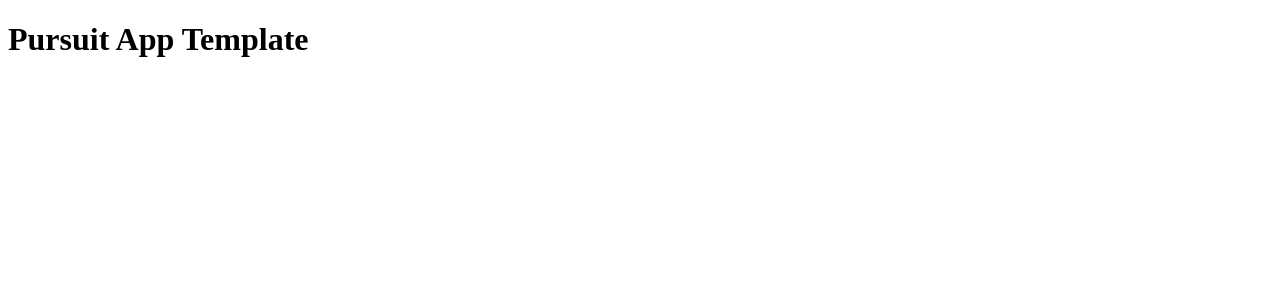
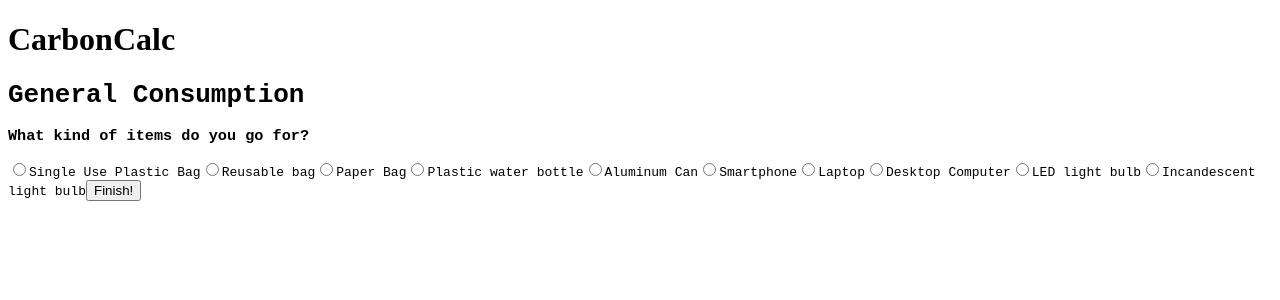
Before and after one commit to DestinyJoyner/CarbonCalc-ClimateHack, a React (Create React App) app: page /general in a window 1280 px wide. Shown: the top 300 px of the page. Built offline with nearby package versions, Linux system fonts and the light colour scheme; the HTML template or start-up script is replaced by a standard one.

Commit message:
added react-router-dom package, created routes in app.js, homeConsumption file and general added data

```diff
--- a/package.json
+++ b/package.json
@@ -6,6 +6,7 @@
     "eslint-plugin-jsx-a11y": "^6.7.1",
     "react": "^18.2.0",
     "react-dom": "^18.2.0",
+    "react-router-dom": "^6.10.0",
     "react-scripts": "5.0.1",
     "serve": "^11.3.2"
   },
--- a/src/App.js
+++ b/src/App.js
@@ -1,9 +1,32 @@
-import './App.css';
+import { BrowserRouter as Router, Routes, Route } from "react-router-dom";
+import "./App.css";
+
+//components
+import HomeConsumption from "./Components/HomeConsumption";
+import Home from "./Components/Home";
+import Food from "./Components/Food";
+import Results from "./Components/Results";
+import Tips from "./Components/Tips";
+import Transportation from "./Components/Transportation";
+import General from "./Components/General";
 
 function App() {
   return (
     <div className="App">
-      <h1>Pursuit App Template</h1>
+      <h1>CarbonCalc</h1>
+      <Router>
+        <main>
+          <Routes>
+            <Route path="/home" element={<Home />} />
+            <Route path="/Transportation" element={<Transportation />} />
+            <Route path="/food" element={<Food />} />
+            <Route path="/homeConsumption" element={<HomeConsumption />} />
+            <Route path="/general" element={<General />} />
+            <Route path="/results" element={<Results />} />
+            <Route path="/tips" element={<Tips />} />
+          </Routes>
+        </main>
+      </Router>
     </div>
   );
 }
--- a/src/Components/General.js
+++ b/src/Components/General.js
@@ -1,52 +1,112 @@
-import React from 'react'
-//! import data => and wasnt sure so i didint add the value in the form.. #GOOD LUCK
+import React from "react";
+import { useNavigate } from "react-router-dom";
+import categories from "../data.js";
+
 export default function General() {
-
-
-
-
-
-
+  const navigate = useNavigate();
+  // "general consumption": {
+  //     "Single-use plastic bag": 3.08,
+  //     "Plastic water bottle": 5.28,
+  //     "Aluminum can": 0.44,
+  //     "Paper bag": 0.1,
+  //     "Reusable bag": 0,
+  //     "Smartphone": 11.2,
+  //     "Laptop": 36.8,
+  //     "Desktop computer": 74,
+  //     "LED light bulb": 0.48,
+  //     "Incandescent light bulb": 5.6
+  //   }
 
   return (
-    <div>
-
+    <div className="general" style={{ fontFamily: "monospace" }}>
       <h1>General Consumption</h1>
 
-        <form action="">
+      <form>
+        <h3> What kind of items do you go for?</h3>
         <label htmlFor="plastic-bag">
-    <input type="checkbox" id="plastic-bag" value="?_?" />
+          <input
+            type="radio"
+            id="plastic-bag"
+            value={categories["general consumption"]["Single-use plastic bag"]}
+          />
+          Single Use Plastic Bag
+        </label>
+        <label htmlFor="reusable-bag">
+          <input
+            type="radio"
+            id="reusable-bag"
+            value={categories["general consumption"]["Reusable bag"]}
+          />
+          Reusable bag
         </label>
 
-<label htmlFor="toilet-paper-two-ply">
-    <input type="checkbox" id="toilet-paper-two-ply" value="?_?" />
+        <label htmlFor="paper-bag">
+          <input
+            type="radio"
+            id="paper-bag"
+            value={categories["general consumption"]["Paper bag"]}
+          />
+          Paper Bag
         </label>
 
         <label htmlFor="plastic-water-bottle">
-    <input type="checkbox" id="plastic-water-bottle" value="?_?" />
+          <input
+            type="radio"
+            id="plastic-water-bottle"
+            value={categories["general consumption"]["Plastic water bottle"]}
+          />
+          Plastic water bottle
         </label>
-<label htmlFor="reusable-bag">
-    <input type="checkbox" id="reusable-bag" value="?_?" />
-</label>
-<label htmlFor="paper-bag">
-    <input type="checkbox" id="paper-bag" value="?_?" />
+        <label htmlFor="aluminum-can">
+          <input
+            type="radio"
+            id="aluminum-can"
+            value={categories["general consumption"]["Aluminum can"]}
+          />
+          Aluminum Can
         </label>
         <label htmlFor="smartphone">
-    <input type="checkbox" id="smartphone" value="?_?" />
+          <input
+            type="radio"
+            id="smartphone"
+            value={categories["general consumption"]["Smartphone"]}
+          />
+          Smartphone
         </label>
         <label htmlFor="laptop">
-    <input type="checkbox" id="laptop" value="?_?" />
+          <input
+            type="radio"
+            id="laptop"
+            value={categories["general consumption"]["Laptop"]}
+          />
+          Laptop
+        </label>
+        <label htmlFor="desktop">
+          <input
+            type="radio"
+            id="desktop"
+            value={categories["general consumption"]["Desktop computer"]}
+          />
+          Desktop Computer
         </label>
         <label htmlFor="led-light-bulb">
-    <input type="checkbox" id="led-light-bulb" value="?_?" />
+          <input
+            type="radio"
+            id="led-light-bulb"
+            value={categories["general consumption"]["LED light bulb"]}
+          />
+          LED light bulb
         </label>
-<label htmlFor='incandescent-light-bulb'>
-    <input type="checkbox" id='incandescent-light-bulb' value="?_?" />
+        <label htmlFor="incandescent-light-bulb">
+          <input
+            type="radio"
+            id="incandescent-light-bulb"
+            value={categories["general consumption"]["Incandescent light bulb"]}
+          />
+          Incandescent light bulb
         </label>
-<label htmlFor="aluminum-can">
-    <input type="checkbox" id="aluminum-can" value="?_?" />
-</label>
+        <button onClick={() => navigate("/results")}>Finish!</button>
       </form>
     </div>
-  )
+  );
 }
--- a/src/Components/HomeConsumption.js
+++ b/src/Components/HomeConsumption.js
@@ -0,0 +1,89 @@
+import React from "react";
+import { useNavigate } from "react-router-dom";
+import categories from "../data.js";
+
+export default function HomeConsumption() {
+  //! this will be a form. there will be radio buttons, with options of what the user may use.
+  //! each button will have a value associated to it that the user doesn't see
+  //! they will be radio buttons. allow for multiple buttons to be selected
+  //! the calculations will be made using a function that adds it to the piece of state
+  //! up top of the page, the user will be propmted with a question
+  //! at the bottom will be a next button, which will direct to the next page with the next question
+  // "home": {
+  //     "Electricity (coal)": 1497,
+  //     "Electricity (natural gas)": 937,
+  //     "Electricity (renewable)": 115,
+  //     "Natural gas (heating)": 1308,
+  //     "Oil (heating)": 1942,
+  //     "Propane (heating)": 1569,
+  //     "Water usage": 590
+  //   },
+
+  const navigate = useNavigate();
+  const handleSubmit = (e) => {
+    e.preventDefault();
+  };
+
+  return (
+    <>
+      <div className="homeConsumption" style={{ fontFamily: "monospace" }}>
+        <h2>In your Home, what do you use?</h2>
+        <h4>Select all that apply!</h4>
+        <form onSubmit={handleSubmit}>
+          <h4>Electricity Source?</h4>
+          <label htmlFor="electricity (coal)">
+            <input
+              type="radio"
+              id="electricity (coal)"
+              value={categories.home["Electricity (coal)"]}
+            />
+            Electricity (coal)
+          </label>
+          <label htmlFor="electricity (natural gas)">
+            <input
+              type="radio"
+              id="electricity (natural gas)"
+              value={categories.home["Electricity (natural gas)"]}
+            />
+            Electricity (natural gas)
+          </label>
+          <label htmlFor="electricity (renewable)">
+            <input
+              type="radio"
+              id="electricity (renewable)"
+              value={categories.home["Electricity (renewable)"]}
+            />
+            Electricity (renewable)
+          </label>
+          <hr></hr>
+          <h4>Heating Source?</h4>
+          <label htmlFor="natural gas (heating)">
+            <input
+              type="radio"
+              id="natural gas (heating)"
+              value={categories.home["Natural gas (heating)"]}
+            />
+            Natural gas (heating)
+          </label>
+          <label htmlFor="oil (heating)">
+            <input
+              type="radio"
+              id="oil (heating)"
+              value={categories.home["Oil (heating)"]}
+            />
+            Oil (heating)
+          </label>
+          <label htmlFor="propane (heating)">
+            <input
+              type="radio"
+              id="propane (heating)"
+              value={categories.home["Propane (heating)"]}
+            />
+            Propane (heating)
+          </label>
+          <button onClick={() => navigate("/general")}>Next!</button>
+        </form>
+      </div>
+    </>
+  );
+}
--- a/src/Components/Results.js
+++ b/src/Components/Results.js
@@ -0,0 +1,5 @@
+import React from "react";
+
+export default function Results() {
+  return <div>Results</div>;
+}
```
Also changed, not shown: 1 other file (tests, documents, lock files or other folders). Lines whose indentation alone changed are shown as unchanged.
